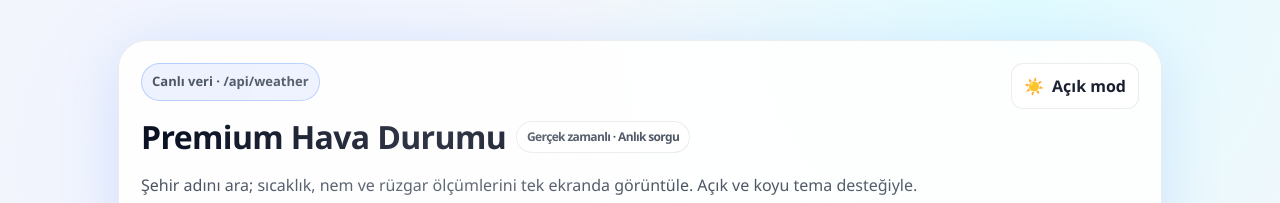
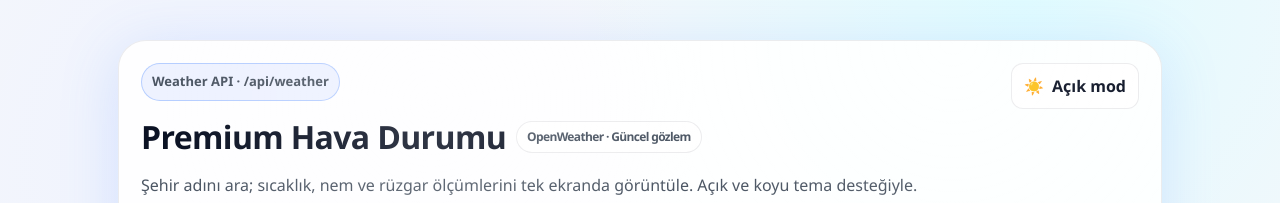
Before and after one commit to akifkeklik/weather-forecast-app, a Next.js app: page / in a window 1280 px wide. Shown: the top 203 px of the page. Built offline with nearby package versions, Linux system fonts and the light colour scheme.

Commit message:
Align weather dashboard labels with provider observation freshness

```diff
--- a/app/page.tsx
+++ b/app/page.tsx
@@ -15,12 +15,12 @@ export default function Page() {
           <div className="flex items-start justify-between gap-4">
             <div className="space-y-3">
               <span className="hero-chip">
-                Canlı veri · /api/weather
+                Weather API · /api/weather
               </span>
               <h1>
                 Premium Hava Durumu
                 <span className="pill">
-                  Gerçek zamanlı · Anlık sorgu
+                  OpenWeather · Güncel gözlem
                 </span>
               </h1>
               <p className="muted-text">
```
